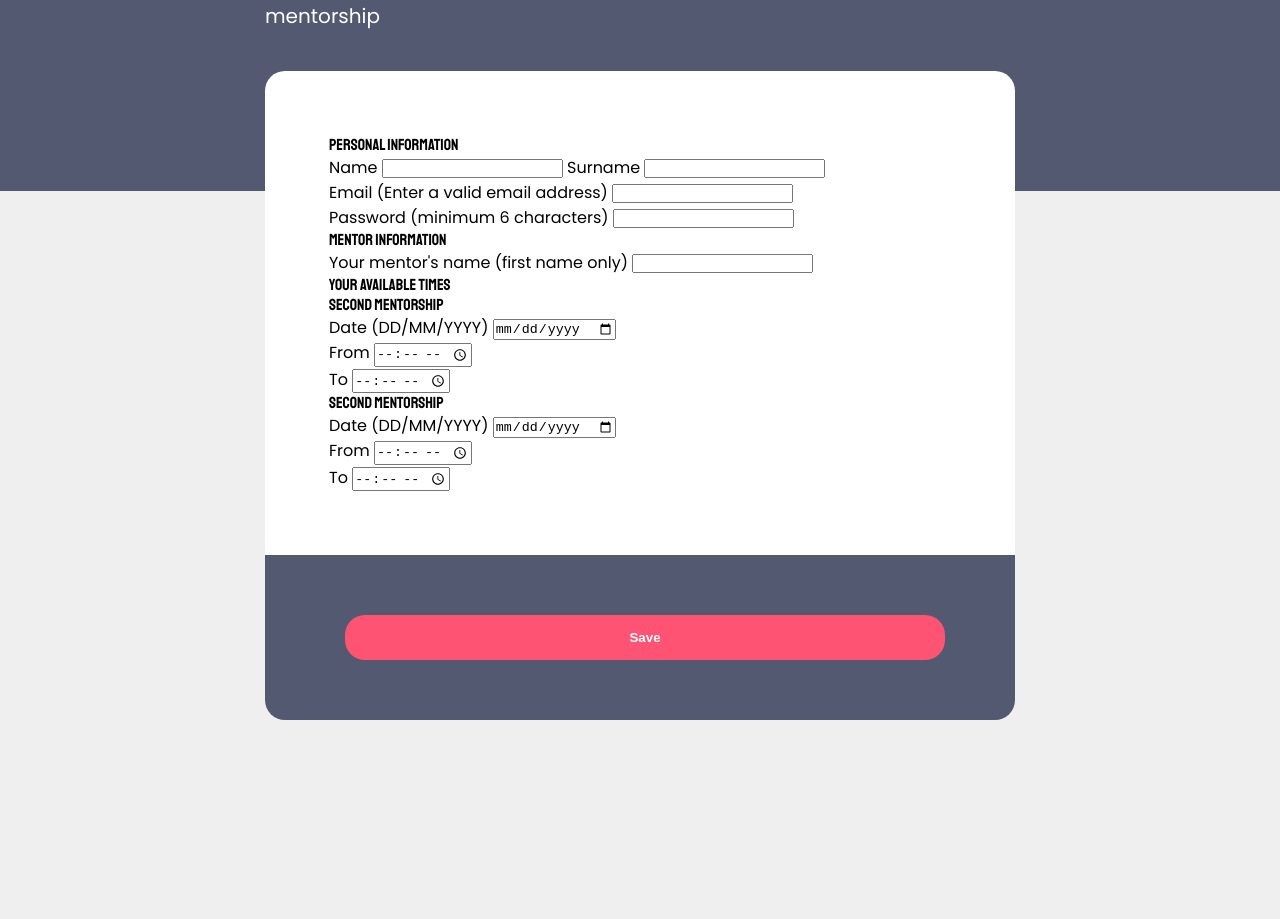
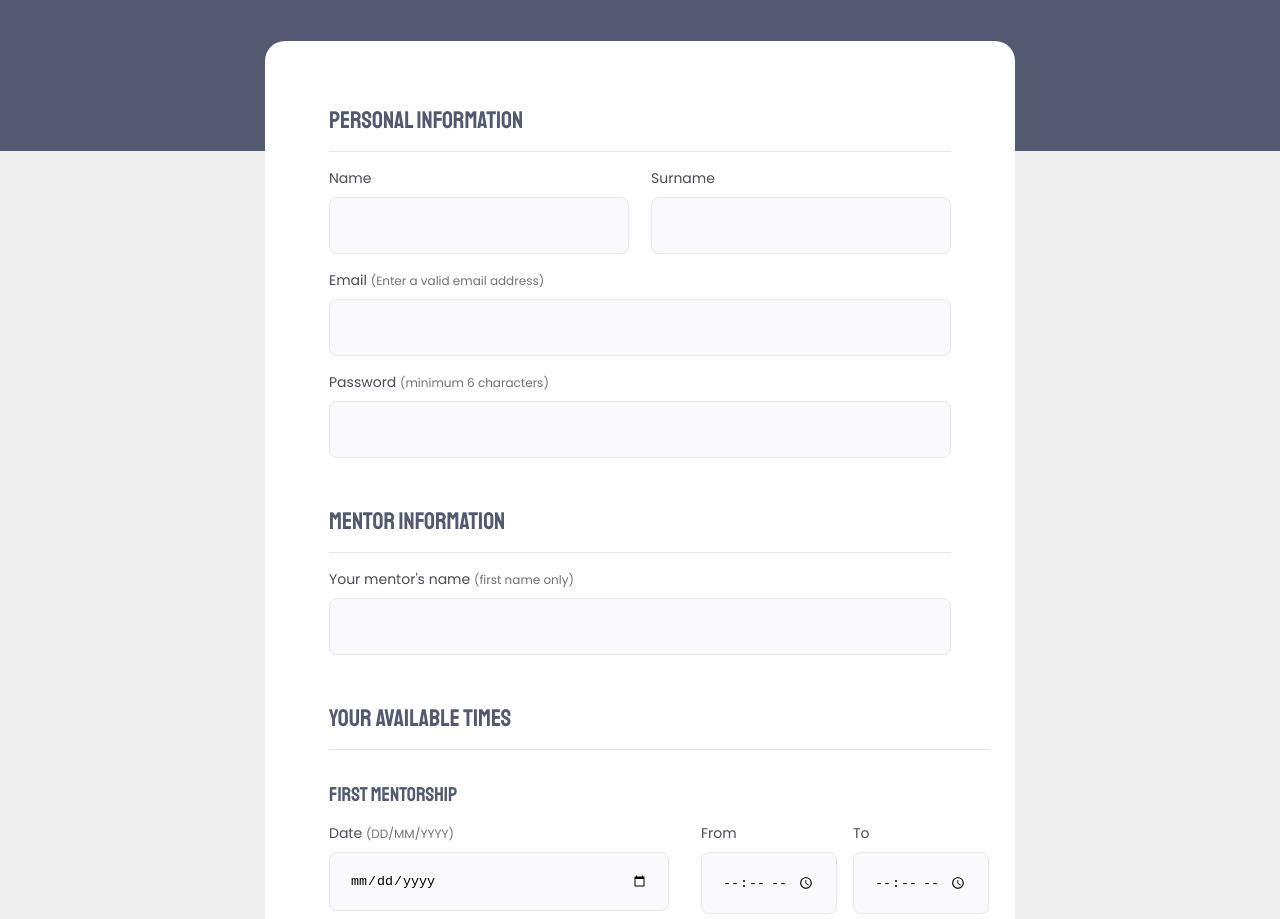
Before and after one commit to emidiovaleretto/rocketseat-challenge-03, a plain HTML site: page index.html in a window 1280 px wide. Shown: the part 233-1152 px from the top of the page. Before the commit the page ends 953 px from the top, so only its background shows below. Drawn offline with Linux system fonts and the light colour scheme.

Commit message:
feature: tie up the cols-2 and cols-3 style

```diff
--- a/assets/css/style.css
+++ b/assets/css/style.css
@@ -1,6 +1,7 @@
 * {
   margin: 0;
   padding: 0;
+  box-sizing: border-box;
 }
 
 body {
@@ -14,6 +15,7 @@ fieldset {
 }
 
 h1,
+h2,
 legend {
   font-family: "Staatliches", sans-serif;
 }
@@ -31,7 +33,7 @@ legend {
   font-size: 3rem;
   line-height: 3rem;
   color: #fff;
-  padding-top: 140px;
+  padding-top: 100px;
   margin-bottom: 16px;
 }
 
@@ -43,16 +45,79 @@ legend {
 }
 
 .form-wrapper {
+  display: flex;
+  flex-direction: column;
+  gap: 48px;
   background-color: #fff;
   padding: 64px;
   border-radius: 20px 20px 0 0;
-  margin-top: -120px;
+  margin-top: -110px;
+}
+
+.cols-2 {
+  display: flex;
+  gap: 22px;
+}
+
+.cols-2 input[type="text"] {
+  width: 300px;
+}
+
+.input-fields-wrapper {
+  display: flex;
+  flex-direction: column;
+  gap: 8px;
+}
+
+.input-fields-wrapper label {
+  color: #4e4958;
+  font-size: 0.875rem;
+  margin-top: 16px;
+}
+
+.input-fields-wrapper label span {
+  color: #737178;
+  font-size: 0.75rem;
+}
+
+.input-fields-wrapper input {
+  background-color: #fafafc;
+  border: 1px solid #e6e6f0;
+  padding: 20px;
+  border-radius: 8px;
+}
+
+.cols-3 {
+  display: flex;
+  gap: 16px;
+}
+
+.cols-3 input[type="date"] {
+  margin-right: 16px;
+  width: 340px;
+}
+
+form h2 {
+  color: #535971;
+  font-size: 1.25rem;
+  text-transform: uppercase;
+  margin-top: 32px;
+  font-weight: 400;
+}
+
+fieldset legend {
+  font-size: 1.5rem;
+  color: #535971;
+  padding-bottom: 16px;
+  border-bottom: 1px solid #e6e6f0;
+  width: 100%;
 }
 
 footer {
   background-color: #535971;
   padding: 60px 80px;
   border-radius: 0 0 20px 20px;
+  margin-bottom: 120px;
 }
 
 footer input {
--- a/index.html
+++ b/index.html
@@ -27,12 +27,16 @@
         <div class="form-wrapper">
           <fieldset>
             <legend>Personal information</legend>
-            <div class="input-fields-wrapper cols-2">
+            <div class="cols-2">
+              <div class="input-fields-wrapper">
                 <label for="input-name">Name</label>
                 <input type="text" name="input-name" id="input-name">
+              </div>
 
+              <div class="input-fields-wrapper">
                 <label for="input-surname">Surname</label>
                 <input type="text" name="input-surname" id="input-surname">
+              </div>
             </div>
 
             <div class="input-fields-wrapper">
@@ -56,8 +60,8 @@
 
           <fieldset>
             <legend>Your available times</legend>
-            <fieldset>
-              <legend>Second mentorship</legend>
+
+            <h2>First mentorship</h2>
             <div class="cols-3">
               <div class="input-fields-wrapper">
                 <label for="input-date-first">Date <span>(DD/MM/YYYY)</span></label>
@@ -74,11 +78,8 @@
                 <input type="time" name="input-to-first" id="input-to-first">
               </div>
             </div>
-            </fieldset>
 
-            <fieldset>
-              <legend>Second mentorship</legend>
-
+            <h2>Second mentorship</h2>
             <div class="cols-3">
               <div class="input-fields-wrapper">
                 <label for="input-date-second">Date <span>(DD/MM/YYYY)</span></label>
@@ -96,7 +97,6 @@
               </div>
             </div>
           </fieldset>
-          </fieldset>
         </div>
         <footer>
           <input type="submit" value="Save">
```
Lines whose indentation alone changed are shown as unchanged.
